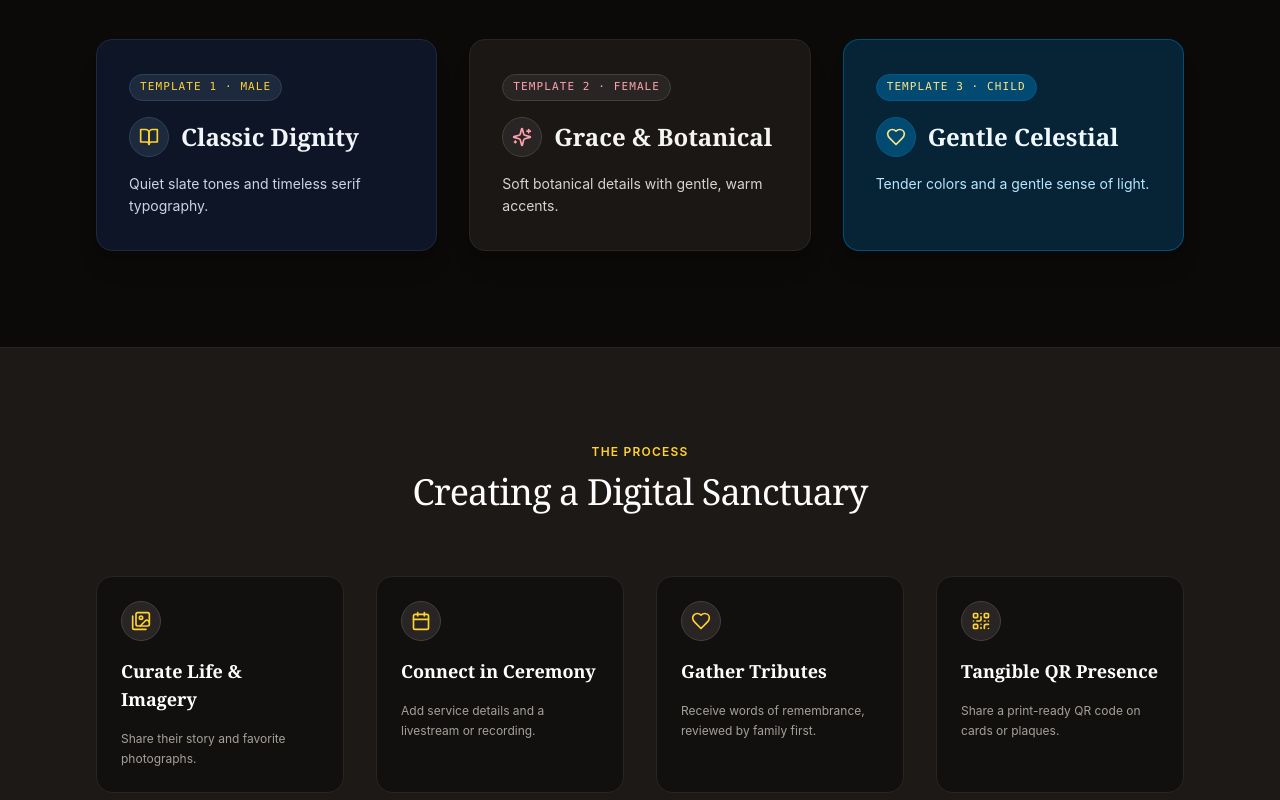
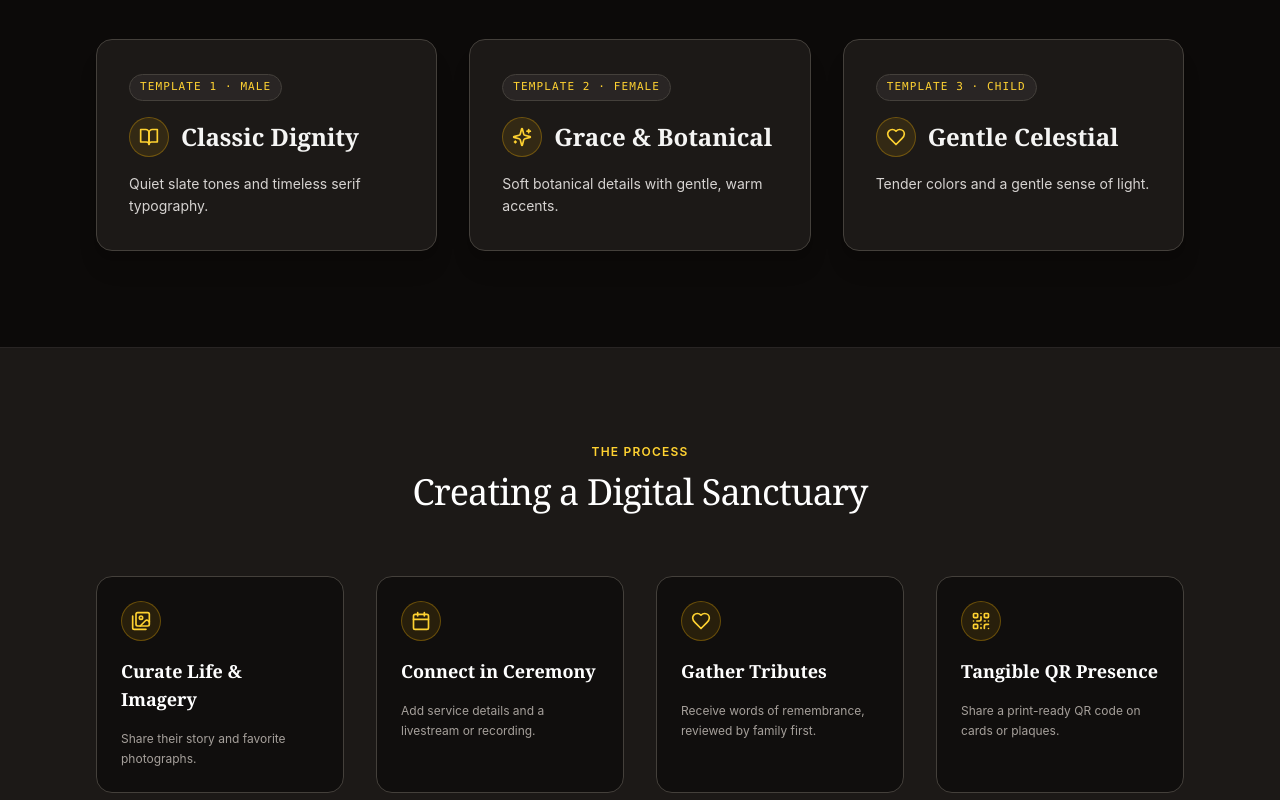
Before and after one commit to aliahmad-qari/Palm-Grace, a React (Vite) app in the folder apps/web/: page / in a window 1280 px wide. Shown: the part 1700-2500 px from the top of the page. Built offline with nearby package versions, Linux system fonts and the light colour scheme; no server answers.

Commit message:
Add Vercel configuration for URL rewrites to serve index.html

```diff
--- a/apps/web/src/pages/public/HomePage.tsx
+++ b/apps/web/src/pages/public/HomePage.tsx
@@ -171,18 +171,18 @@ export const HomePage: React.FC = () => {
 
           <div className="grid grid-cols-1 md:grid-cols-3 gap-8">
             {/* Template 1: Classic Dignity */}
-            <div className="bg-slate-900/90 rounded-2xl border border-slate-800 p-8 flex flex-col justify-between space-y-6 shadow-xl hover:border-amber-400/40 transition-colors">
+            <div className="bg-stone-900 rounded-2xl border border-stone-700 p-8 flex flex-col justify-between space-y-6 shadow-xl hover:border-amber-400/50 transition-colors">
               <div className="space-y-4">
-                <span className="text-[11px] font-mono tracking-widest uppercase text-amber-300 px-2.5 py-1 rounded-full bg-slate-800 border border-slate-700 inline-block">
+                <span className="text-[11px] font-mono tracking-widest uppercase text-amber-300 px-2.5 py-1 rounded-full bg-stone-800 border border-stone-700 inline-block">
                   Template 1 · Male
                 </span>
                 <div className="flex items-center gap-3">
-                  <span className="w-10 h-10 rounded-full bg-slate-800 border border-slate-700 flex items-center justify-center text-amber-300">
+                  <span className="w-10 h-10 rounded-full bg-amber-400/10 border border-amber-400/30 flex items-center justify-center text-amber-300">
                     <BookOpen className="w-5 h-5" aria-hidden="true" />
                   </span>
-                  <h3 className="font-serif text-2xl text-slate-100 font-semibold">Classic Dignity</h3>
+                  <h3 className="font-serif text-2xl text-stone-100 font-semibold">Classic Dignity</h3>
                 </div>
-                <p className="text-xs sm:text-sm text-slate-300 leading-relaxed">
+                <p className="text-xs sm:text-sm text-stone-300 leading-relaxed">
                   Quiet slate tones and timeless serif typography.
                 </p>
               </div>
@@ -190,13 +190,13 @@ export const HomePage: React.FC = () => {
             </div>
 
             {/* Template 2: Grace & Botanical */}
-            <div className="bg-stone-900/90 rounded-2xl border border-stone-800 p-8 flex flex-col justify-between space-y-6 shadow-xl hover:border-rose-300/40 transition-colors">
+            <div className="bg-stone-900 rounded-2xl border border-stone-700 p-8 flex flex-col justify-between space-y-6 shadow-xl hover:border-amber-400/50 transition-colors">
               <div className="space-y-4">
-                <span className="text-[11px] font-mono tracking-widest uppercase text-rose-300 px-2.5 py-1 rounded-full bg-stone-800 border border-stone-700 inline-block">
+                <span className="text-[11px] font-mono tracking-widest uppercase text-amber-300 px-2.5 py-1 rounded-full bg-stone-800 border border-stone-700 inline-block">
                   Template 2 · Female
                 </span>
                 <div className="flex items-center gap-3">
-                  <span className="w-10 h-10 rounded-full bg-stone-800 border border-stone-700 flex items-center justify-center text-rose-300">
+                  <span className="w-10 h-10 rounded-full bg-amber-400/10 border border-amber-400/30 flex items-center justify-center text-amber-300">
                     <Sparkles className="w-5 h-5" aria-hidden="true" />
                   </span>
                   <h3 className="font-serif text-2xl text-stone-100 font-semibold">Grace &amp; Botanical</h3>
@@ -209,18 +209,18 @@ export const HomePage: React.FC = () => {
             </div>
 
             {/* Template 3: Gentle Celestial */}
-            <div className="bg-sky-950/70 rounded-2xl border border-sky-800/80 p-8 flex flex-col justify-between space-y-6 shadow-xl hover:border-amber-200/40 transition-colors">
+            <div className="bg-stone-900 rounded-2xl border border-stone-700 p-8 flex flex-col justify-between space-y-6 shadow-xl hover:border-amber-400/50 transition-colors">
               <div className="space-y-4">
-                <span className="text-[11px] font-mono tracking-widest uppercase text-amber-200 px-2.5 py-1 rounded-full bg-sky-900 border border-sky-800 inline-block">
+                <span className="text-[11px] font-mono tracking-widest uppercase text-amber-300 px-2.5 py-1 rounded-full bg-stone-800 border border-stone-700 inline-block">
                   Template 3 · Child
                 </span>
                 <div className="flex items-center gap-3">
-                  <span className="w-10 h-10 rounded-full bg-sky-900 border border-sky-800 flex items-center justify-center text-amber-200">
+                  <span className="w-10 h-10 rounded-full bg-amber-400/10 border border-amber-400/30 flex items-center justify-center text-amber-300">
                     <Heart className="w-5 h-5" aria-hidden="true" />
                   </span>
-                  <h3 className="font-serif text-2xl text-sky-50 font-semibold">Gentle Celestial</h3>
+                  <h3 className="font-serif text-2xl text-stone-100 font-semibold">Gentle Celestial</h3>
                 </div>
-                <p className="text-xs sm:text-sm text-sky-200 leading-relaxed">
+                <p className="text-xs sm:text-sm text-stone-300 leading-relaxed">
                   Tender colors and a gentle sense of light.
                 </p>
               </div>
@@ -243,8 +243,8 @@ export const HomePage: React.FC = () => {
           </div>
 
           <div className="grid grid-cols-1 md:grid-cols-4 gap-8">
-            <div className="space-y-4 bg-stone-950/60 p-6 rounded-2xl border border-stone-800">
-              <div className="w-10 h-10 rounded-full bg-stone-800 border border-stone-700 flex items-center justify-center text-amber-300">
+            <div className="space-y-4 bg-stone-950/70 p-6 rounded-2xl border border-stone-700">
+              <div className="w-10 h-10 rounded-full bg-amber-400/10 border border-amber-400/30 flex items-center justify-center text-amber-300">
                 <Images className="w-5 h-5" aria-hidden="true" />
               </div>
               <h3 className="font-serif text-lg text-white font-semibold">
@@ -255,8 +255,8 @@ export const HomePage: React.FC = () => {
               </p>
             </div>
 
-            <div className="space-y-4 bg-stone-950/60 p-6 rounded-2xl border border-stone-800">
-              <div className="w-10 h-10 rounded-full bg-stone-800 border border-stone-700 flex items-center justify-center text-amber-300">
+            <div className="space-y-4 bg-stone-950/70 p-6 rounded-2xl border border-stone-700">
+              <div className="w-10 h-10 rounded-full bg-amber-400/10 border border-amber-400/30 flex items-center justify-center text-amber-300">
                 <Calendar className="w-5 h-5" aria-hidden="true" />
               </div>
               <h3 className="font-serif text-lg text-white font-semibold">
@@ -267,8 +267,8 @@ export const HomePage: React.FC = () => {
               </p>
             </div>
 
-            <div className="space-y-4 bg-stone-950/60 p-6 rounded-2xl border border-stone-800">
-              <div className="w-10 h-10 rounded-full bg-stone-800 border border-stone-700 flex items-center justify-center text-amber-300">
+            <div className="space-y-4 bg-stone-950/70 p-6 rounded-2xl border border-stone-700">
+              <div className="w-10 h-10 rounded-full bg-amber-400/10 border border-amber-400/30 flex items-center justify-center text-amber-300">
                 <Heart className="w-5 h-5" aria-hidden="true" />
               </div>
               <h3 className="font-serif text-lg text-white font-semibold">
@@ -279,8 +279,8 @@ export const HomePage: React.FC = () => {
               </p>
             </div>
 
-            <div className="space-y-4 bg-stone-950/60 p-6 rounded-2xl border border-stone-800">
-              <div className="w-10 h-10 rounded-full bg-stone-800 border border-stone-700 flex items-center justify-center text-amber-300">
+            <div className="space-y-4 bg-stone-950/70 p-6 rounded-2xl border border-stone-700">
+              <div className="w-10 h-10 rounded-full bg-amber-400/10 border border-amber-400/30 flex items-center justify-center text-amber-300">
                 <QrCode className="w-5 h-5" aria-hidden="true" />
               </div>
               <h3 className="font-serif text-lg text-white font-semibold">
--- a/apps/web/src/pages/public/PublicMemorialViewPage.tsx
+++ b/apps/web/src/pages/public/PublicMemorialViewPage.tsx
@@ -620,18 +620,18 @@ export const PublicMemorialViewPage: React.FC = () => {
           </div>
 
           {/* Approved Tributes Wall */}
-          <div className="space-y-4 max-w-2xl mx-auto pt-4">
-            <div className="flex items-center justify-between border-b border-white/10 pb-2">
-              <h3 className="font-serif text-xl text-stone-200">
+          <div className="space-y-4 max-w-2xl mx-auto pt-4 rounded-2xl border border-stone-700 bg-stone-950/80 p-5 sm:p-6 shadow-xl">
+            <div className="flex items-center justify-between border-b border-stone-700 pb-3">
+              <h3 className="font-serif text-xl text-stone-100">
                 Published Tributes ({memorial.tributes?.length || 0})
               </h3>
-              <span className="text-[11px] text-stone-400 font-sans">
+              <span className="text-[11px] text-amber-300 font-sans">
                 Approved by Caretakers
               </span>
             </div>
 
             {(!memorial.tributes || memorial.tributes.length === 0) ? (
-              <div className="text-center py-10 bg-white/3 rounded-xl border border-white/5">
+              <div className="text-center py-10 bg-stone-900 rounded-xl border border-stone-800">
                 <p className="text-sm font-serif italic text-stone-400">
                   Be the first to share a tribute in honor of {memorial.fullName}.
                 </p>
@@ -640,17 +640,17 @@ export const PublicMemorialViewPage: React.FC = () => {
               memorial.tributes.map((t) => (
                 <div
                   key={t.id}
-                  className="p-5 rounded-xl bg-white/5 border border-white/10 space-y-2 shadow-xs transition-colors hover:bg-white/7"
+                  className="p-5 rounded-xl bg-stone-900 border border-stone-700 space-y-2 shadow-xs transition-colors hover:bg-stone-800"
                 >
                   <div className="flex items-center justify-between text-xs font-sans">
-                    <span className={`font-serif text-base font-semibold ${theme.accentColor}`}>
+                    <span className="font-serif text-base font-semibold text-amber-300">
                       {t.visitorName}
                     </span>
                     <span className="text-stone-400 tabular-nums">
                       {formatDate(t.createdAt)}
                     </span>
                   </div>
-                  <p className="font-sans text-sm text-stone-300 whitespace-pre-line leading-relaxed italic">
+                  <p className="font-sans text-sm text-stone-200 whitespace-pre-line leading-relaxed italic">
                     "{t.message}"
                   </p>
                 </div>
```
Also changed, not shown: apps/web/vercel.json (added), 1 other file (tests, documents, lock files or other folders).
